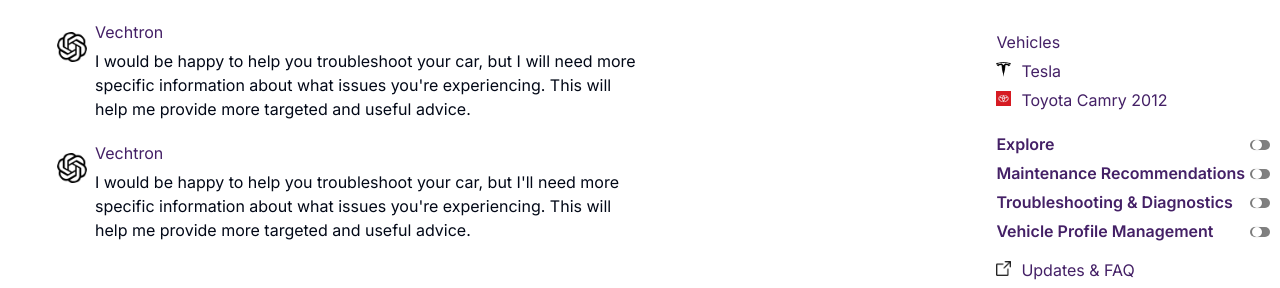
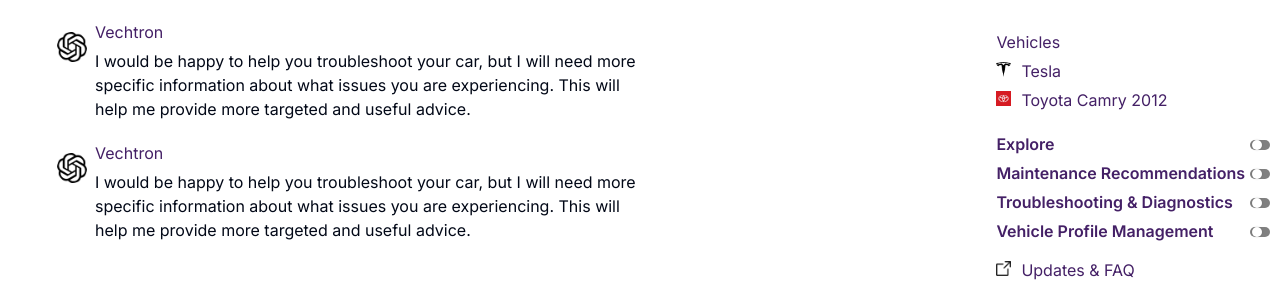
Before and after one commit to AdedayoDev/vectronWebApp, a Next.js app: page /chatdetail in a window 1280 px wide. Shown: the part 231-519 px from the top of the page. Built offline with nearby package versions, Linux system fonts and the light colour scheme.

Commit message:
updated the chat result

```diff
--- a/src/app/chatdetail/page.jsx
+++ b/src/app/chatdetail/page.jsx
@@ -47,7 +47,7 @@
                     <h4>Vechtron</h4>
                     <p>
                       I would be happy to help you troubleshoot your car, but I will
-                      need more specific information about what issues you're
+                      need more specific information about what issues you are
                       experiencing. This will help me provide more targeted and
                       useful advice.
                     </p>
@@ -64,8 +64,8 @@
                   <div className="detail-user-text">
                     <h4>Vechtron</h4>
                     <p>
-                      I would be happy to help you troubleshoot your car, but I'll
-                      need more specific information about what issues you're
+                      I would be happy to help you troubleshoot your car, but I will
+                      need more specific information about what issues you are
                       experiencing. This will help me provide more targeted and
                       useful advice.
                     </p>
```
